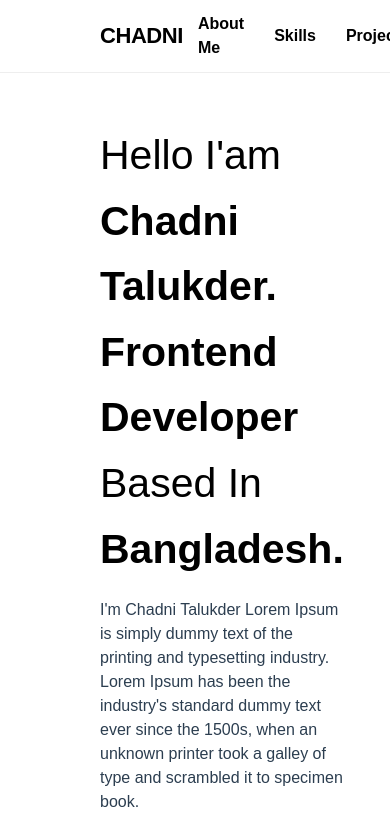
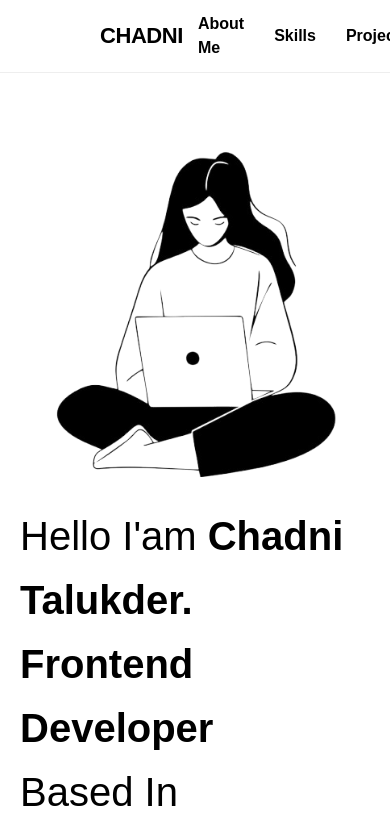
Before and after one commit to chadnitalukder2/vue-portfolio-2nd, a Vue app: page / in a window 390 px wide. Shown: the top 837 px of the page. Built offline with nearby package versions, Linux system fonts and the light colour scheme.

Commit message:
wip:: responsive home

```diff
--- a/src/page/Home.vue
+++ b/src/page/Home.vue
@@ -64,12 +64,32 @@
     padding: 50px 100px;
     gap: 20px;
 
+    @media (max-width: 1059px) {
+        padding: 50px 20px;
+    }
+
+    @media (max-width: 901px) {
+        grid-template-columns: repeat(1, 1fr);
+    }
+
     .left-home {
+        @media (max-width: 901px) {
+            order: 2;
+        }
+
         .header-title {
             font-size: 41px;
             margin: 0;
             color: var(--vt-c-black);
-            padding-bottom: 16px;
+            padding-bottom: 18px;
+
+            @media (max-width: 1267px) {
+                font-size: 33px;
+            }
+
+            @media (max-width: 901px) {
+                font-size: 40px;
+            }
 
             span {
                 font-weight: 700;
@@ -106,6 +126,11 @@
 
     .home-img {
         text-align: center;
+
+        @media (max-width: 901px) {
+            order: 1;
+        }
+
         img {
             max-width: 100%;
             height: auto;
```
